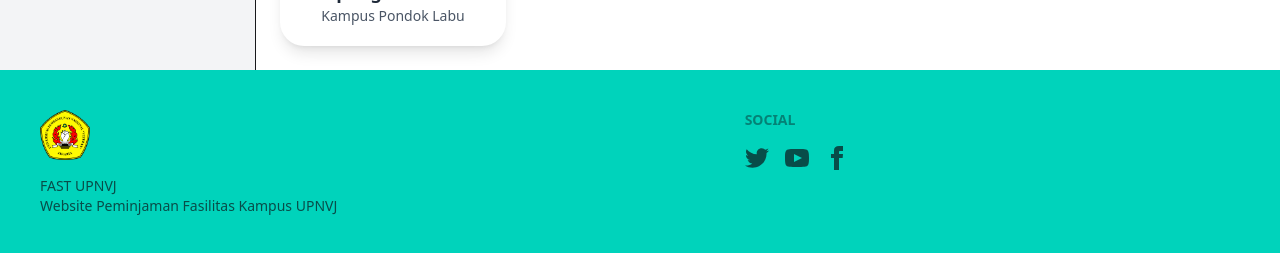
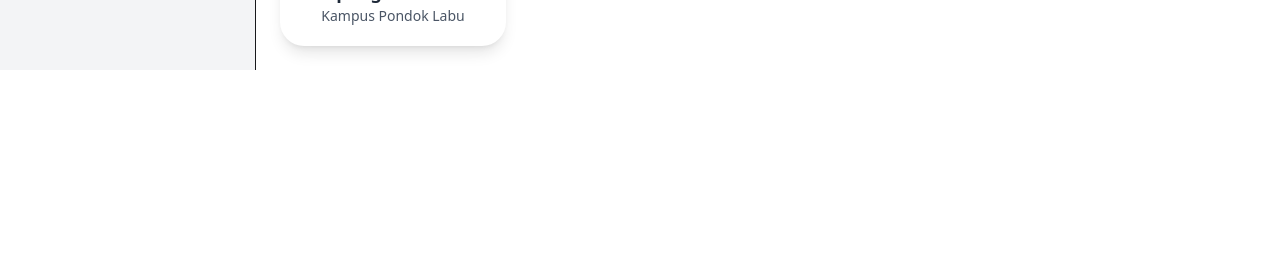
Before and after one commit to raisadeviap/fast-upnvj, a React (Vite) app: page /home in a window 1280 px wide. Shown: the part 1190-1443 px from the top of the page. After the commit the page ends 1260 px from the top, so only its background shows below. Built offline with nearby package versions, Linux system fonts and the light colour scheme.

Commit message:
Perbaikan home

```diff
--- a/src/pages/Home.jsx
+++ b/src/pages/Home.jsx
@@ -207,7 +207,8 @@ export default function HomePage() {
           ))}
         </main>
       </div>
-      <Footer />
+      <footer class="bg-[#007E30]"></footer>
+
     </div>
   );
 }
```
